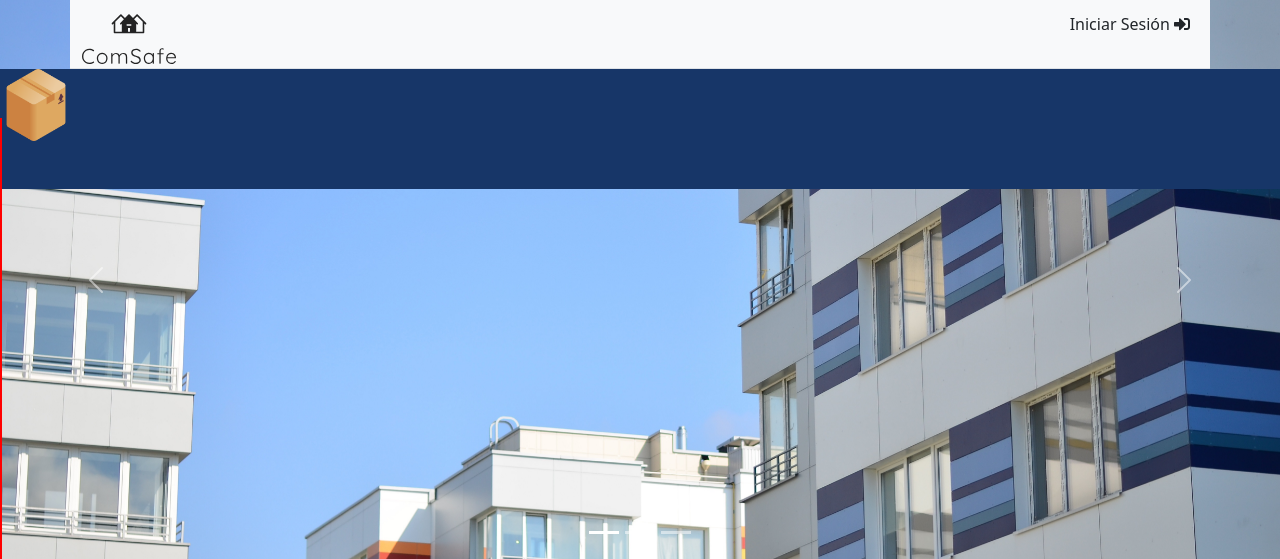
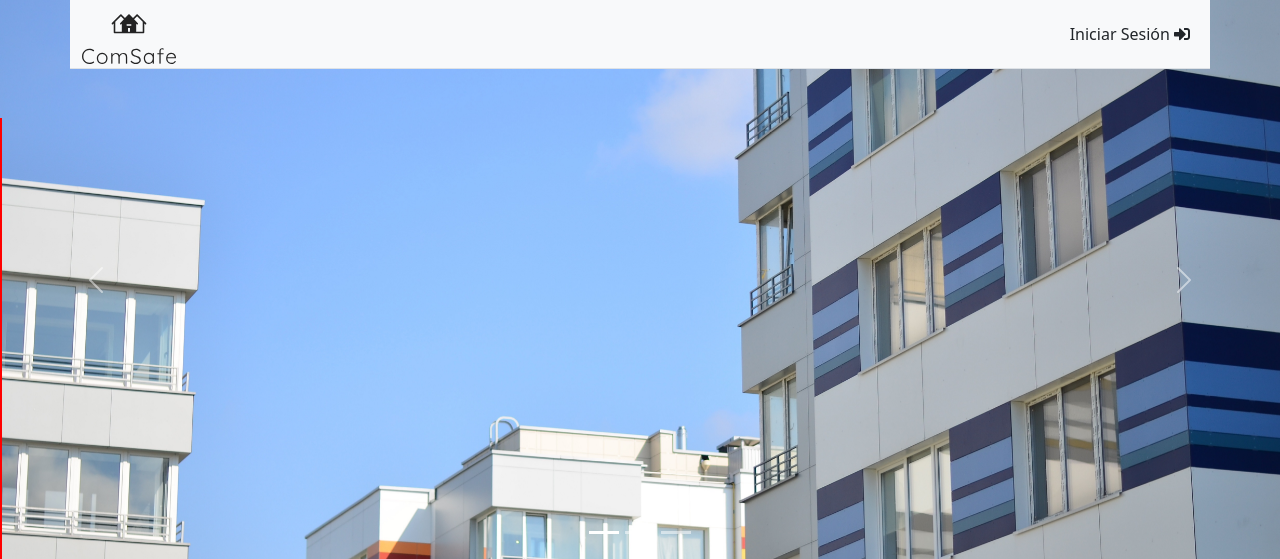
Before and after one commit to PedroAntonioKira/ProyectoISW, a PHP site: page / in a window 1280 px wide. Shown: the top 559 px of the page. Run offline with PHP 8.4, Linux system fonts and the light colour scheme.

Commit message:
header update

```diff
--- a/css/Cabecera.css
+++ b/css/Cabecera.css
@@ -18,12 +18,14 @@ header span {
   /*background-color: #c94cffc7;*/
   background-color: #173668;
   display: flex;
+  justify-content: center;
 }
 
 .contenedorLogo .contendorLogoComSafe {
   height: 100%;
   width: auto;
   display: flex;
+  justify-content: center;
 }
 .contenedorLogo .contendorLogoComSafe img {
   height: 100%;
@@ -94,6 +96,7 @@ header span {
   list-style: none;
   display: flex;
   justify-content: space-evenly;
+  align-items: center;
   height: 100%;
   width: 100%;
   margin: 0;
@@ -111,6 +114,7 @@ header span {
   text-decoration: none;
   height: 100%;
   display: flex;
+  align-items: center;
   padding: 0px 20px;
   font-weight: bolder;
 }
@@ -125,6 +129,9 @@ header span {
   font-weight: bolder;
 }
 
+.colorAzul{
+  background-color: #173668;
+}
 
 @media screen and (max-width: 1280px) {
   /*Parte del header */
@@ -138,6 +145,7 @@ header span {
 
   .contenedorLogo {
     display: flex;
+    align-items: center;
     justify-content: space-between;
     height: 15vh;
     width: 100%;
@@ -150,6 +158,7 @@ header span {
   .contenedorBotonesMenuResponsive {
     height: 100%;
     display: flex;
+    align-items: center;
   }
 
   .contenedorBotonesMenuResponsive label {
@@ -159,11 +168,13 @@ header span {
   .contenedorBotonesMenuResponsive .botonMenuResponsive01 {
     height: 100%;
     display: flex;
+    align-items: center;
     transition: ease-in 0.75s all;
   }
 
   .contenedorBotonesMenuResponsive .botonMenuResponsive02 {
     height: 100%;
+    align-items: center;
     transition: ease-in 0.75s all;
   }
 
--- a/index.php
+++ b/index.php
@@ -21,36 +21,22 @@
 
 </head>
 <body >
-    <header>
-        <nav class="container">
-            <div class="py-1 bg-light border-bottom row">
+    <header class="">
+        <nav class="container " >
+            <div class="py-1 bg-light border-bottom row align-items-center ">
                 <div class="col">
                     <img src="./img/LogoVertical.svg" height="60"></img>
                 </div>
                 <div class="d-flex flex-wrap justify-content-end col">
                     <ul class="nav">
-                        <li class="nav-item"><a href="#" class="nav-link link-dark px-2">Iniciar Sesión <i class="fas fa-sign-in-alt"></i></a></li>
+                        <li class="nav-item">
+                            <a href="#" class="nav-link link-dark px-2">Iniciar Sesión <i class="fas fa-sign-in-alt"></i></a>
+                        </li>
                     </ul>
                 </div>
             </div>
         </nav>
-        <div class="contenedorLogo">
 
-            <div class="contenedorBotonesMenuResponsive">
-                <input type="checkbox" id="check" class="checkResponsive">
-                <label for="check" class="checkBoton">
-
-                    <span class="botonMenuResponsive01" id="botonMenuResponsive01">
-                        <img src="icon/package.png" alt="">
-                    </span>
-                    <span class="botonMenuResponsive02" id="botonMenuResponsive02">
-                        <img src="icon/clearance.png" alt="">
-                    </span>
-
-                </label>
-            </div>
-
-        </div>
     </header>
     <div class="AjusteMenu" id="AjusteMenu">
 
--- a/php/MenuPrincipal.php
+++ b/php/MenuPrincipal.php
@@ -1,4 +1,4 @@
-<nav class="contenedorMenuPrincipal " id="contenedorMenuPrincipal">
+<nav class="contenedorMenuPrincipal p-2" id="contenedorMenuPrincipal">
         <ul>
             <li><a href=""> Principal </a></li>
             <li><a href=""> Administrador </a></li>
```
